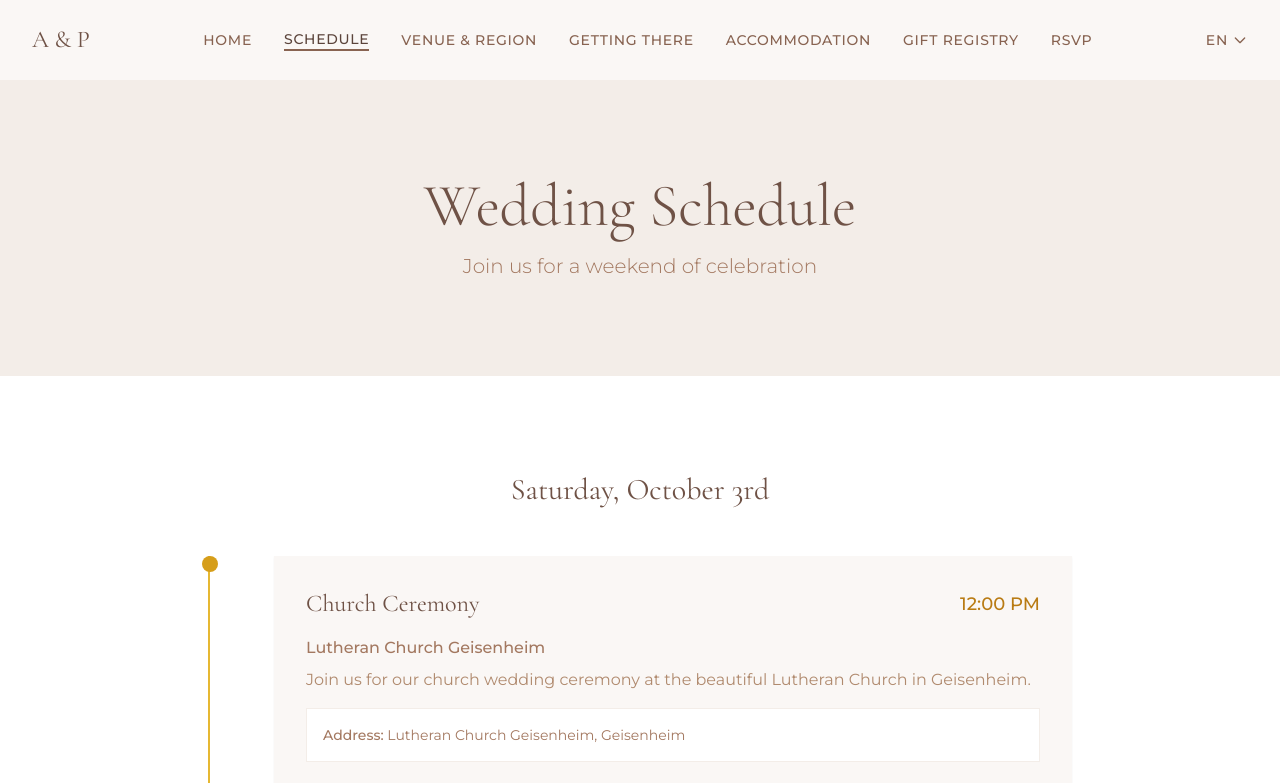
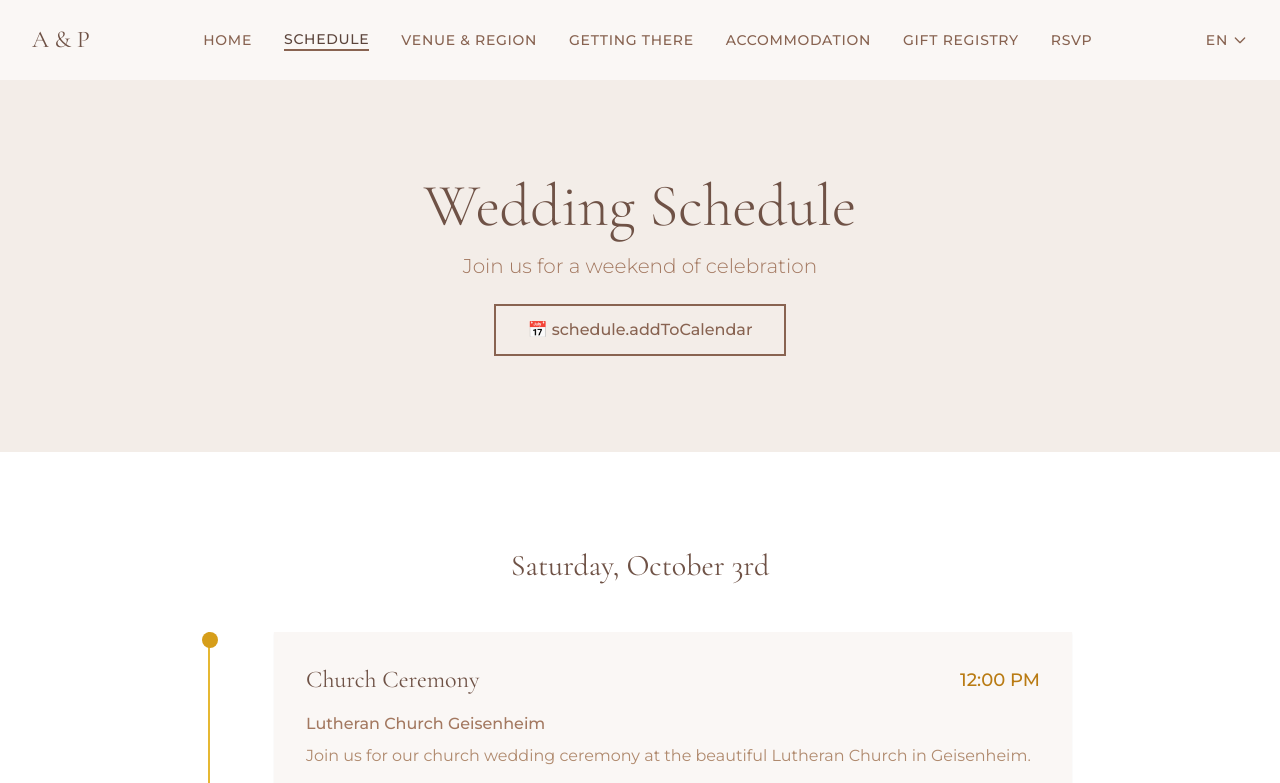
Before and after one commit to pierreeurope/wedding-website, a Next.js app: page /en/schedule in a window 1280 px wide. Shown: the top 783 px of the page. Built offline with nearby package versions, Linux system fonts and the light colour scheme.

Commit message:
add .ics calendar download button to schedule page

```diff
--- a/src/app/[locale]/schedule/page.tsx
+++ b/src/app/[locale]/schedule/page.tsx
@@ -1,5 +1,6 @@
 import { useTranslations } from 'next-intl';
 import { setRequestLocale } from 'next-intl/server';
+import AddToCalendar from '@/components/AddToCalendar';
 
 export default function SchedulePage({ params }: { params: Promise<{ locale: string }> }) {
   return <SchedulePageContent params={params} />;
@@ -22,6 +23,9 @@ function SchedulePageClient() {
         <div className="max-w-4xl mx-auto px-4 text-center">
           <h1 className="section-title">{t('title')}</h1>
           <p className="section-subtitle">{t('subtitle')}</p>
+          <div className="mt-6">
+            <AddToCalendar />
+          </div>
         </div>
       </section>
 
--- /dev/null
+++ b/src/components/AddToCalendar.tsx
@@ -0,0 +1,37 @@
+'use client';
+
+import { useTranslations } from 'next-intl';
+
+export default function AddToCalendar() {
+  const t = useTranslations('schedule');
+
+  const handleDownload = () => {
+    const icsContent = [
+      'BEGIN:VCALENDAR',
+      'VERSION:2.0',
+      'PRODID:-//Amalie & Pierre Wedding//EN',
+      'BEGIN:VEVENT',
+      'DTSTART:20261003T100000Z',
+      'DTEND:20261004T000000Z',
+      'SUMMARY:Wedding: Amalie & Pierre',
+      'LOCATION:Burg Schwarzenstein\\, Rosengasse 32\\, 65366 Geisenheim\\, Germany',
+      'DESCRIPTION:Church ceremony at 12:00 at Lutheran Church Geisenheim\\, followed by reception at Burg Schwarzenstein',
+      'END:VEVENT',
+      'END:VCALENDAR',
+    ].join('\r\n');
+
+    const blob = new Blob([icsContent], { type: 'text/calendar;charset=utf-8' });
+    const url = URL.createObjectURL(blob);
+    const a = document.createElement('a');
+    a.href = url;
+    a.download = 'amalie-pierre-wedding.ics';
+    a.click();
+    URL.revokeObjectURL(url);
+  };
+
+  return (
+    <button onClick={handleDownload} className="btn-secondary inline-flex items-center gap-2">
+      📅 {t('addToCalendar')}
+    </button>
+  );
+}
```
